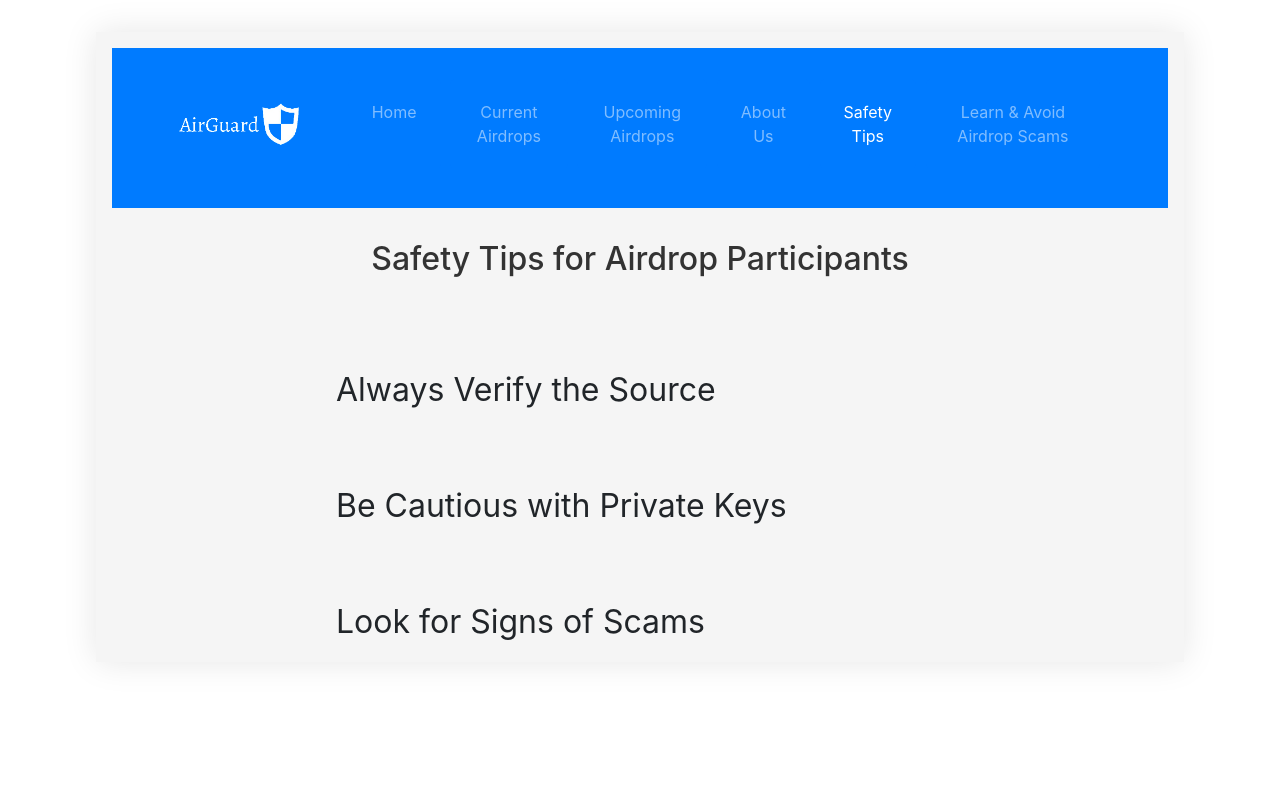
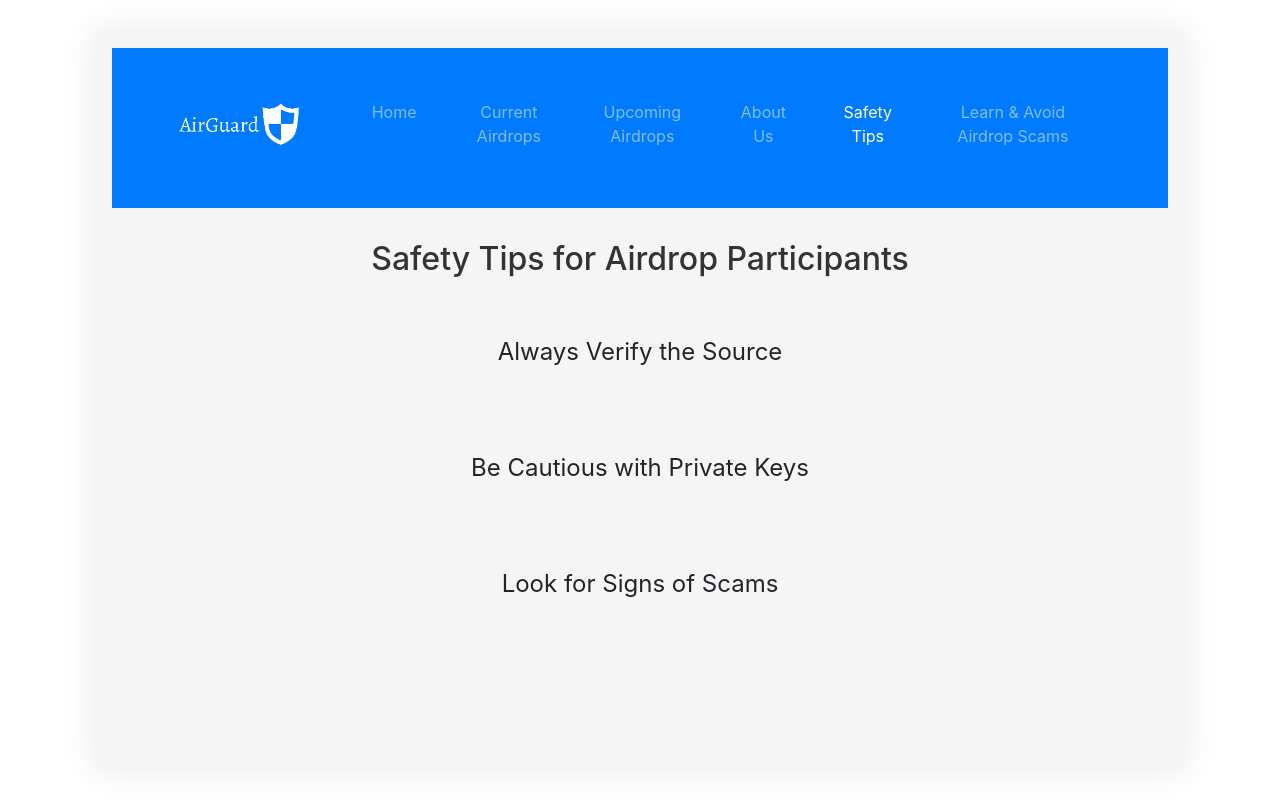
Before and after one commit to Teng-Jun/ITP_Group-23, a PHP site: page /tips.php in a window 1280 px wide. Run offline with PHP 8.4, Linux system fonts and the light colour scheme.

Commit message:
Updated Tips.php

```diff
--- a/Website Related/AirGuard/styles.css
+++ b/Website Related/AirGuard/styles.css
@@ -40,7 +40,7 @@ header {
 h2{
     text-align: center;
     color: #333;
-    padding: 1em;
+    padding-top: 1em;
 }
 
 .tabs {
--- a/Website Related/AirGuard/tips.php
+++ b/Website Related/AirGuard/tips.php
@@ -8,12 +8,26 @@
         <link rel="icon" type="image/png" href="image/airguard-favicon-color-32.png">
         <link rel="stylesheet" href="https://stackpath.bootstrapcdn.com/bootstrap/4.5.2/css/bootstrap.min.css">
          <style>
+            body {
+                font-family: 'Arial', sans-serif;
+                margin: 0;
+                padding: 0;
+                box-sizing: border-box;
+                display: flex;
+                justify-content: center;
+                align-items: center;
+                height: 100vh;
+                background-color: white;
+            }
+            .container {
+                text-align: center;
+            }
+
             .text-box {
                 width: 60vw;
                 height: 10vh;
                 padding: 3em;
                 border: 1em transparent;
-                border-radius: 5em;
                 position: relative;
                 overflow: hidden;
                 transition: all 0.5s ease-in-out;
@@ -28,11 +42,9 @@
                 background-color: white;
                 transform: translateX(-100%);
                 transition: transform 0.5s ease-in-out;
-                text-align: center;
-                justify-content: center;
                 padding: 1em;
                 background-color: #f5f5f5;
-                font-size: 1.5em;
+                font-size: 1.2em;
             }
 
             .text-box:hover .more-text {
@@ -41,14 +53,10 @@
                 justify-content: center;
             }
 
-            .content {
-                padding: 20px;
-            }
-
             .initial-text {
-                font-size: 2em;
+                font-size: 1.5em;
                 font-style: inherit;
-                padding: 1em;
+                padding: 1em 0;
                 justify-content: center;
                 text-align: center;
             }
@@ -60,8 +68,8 @@
                 <?php include 'header.php'; ?>
             </div>
             <main>
+                <h2>Safety Tips for Airdrop Participants</h2>
                 <section id="safety">
-                    <h2>Safety Tips for Airdrop Participants</h2>
                     <div class="container">
                         <div class="text-box">
                             <span class="initial-text">Always Verify the Source</span>
```
